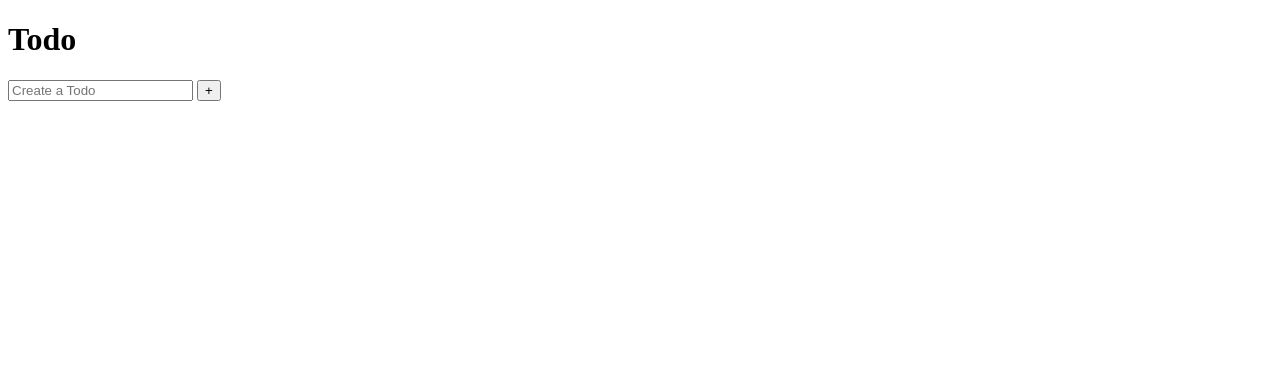
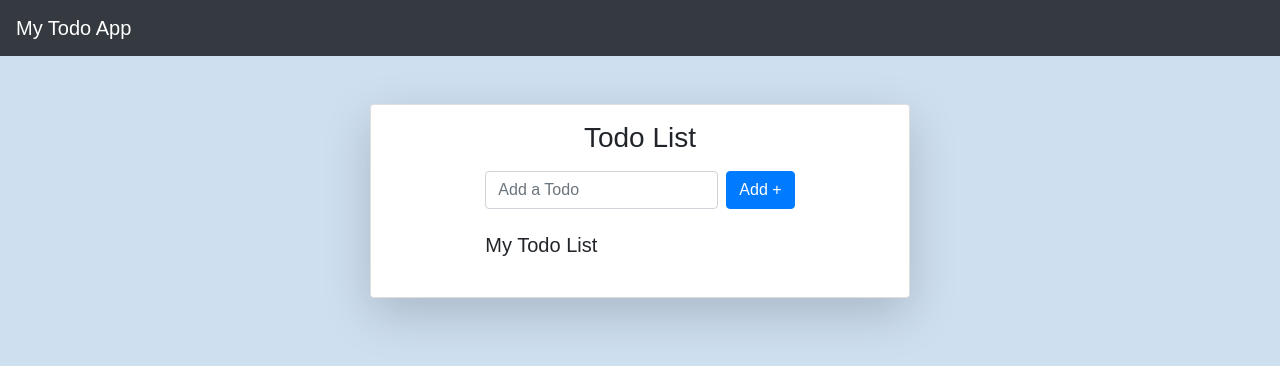
Before and after one commit to mikkycody/todo-with-testing, a website: page index.html in a window 1280 px wide. Drawn offline with nearby package versions, Linux system fonts and the light colour scheme.

Commit message:
Redesign

```diff
--- a/css/main.css
+++ b/css/main.css
@@ -0,0 +1,8 @@
+ body {
+    background: #cedff0 !important;
+    font-family: sharp-sans-bold, fallback-font, Arial, sans-serif !important;
+}
+
+ul {
+  list-style-type: none;
+}
--- a/index.html
+++ b/index.html
@@ -6,24 +6,51 @@
     <meta charset="UTF-8">
     <meta name="viewport" content="width=device-width, initial-scale=1.0">
     <link rel="stylesheet" type="text/css" href="css/main.css">
+    <link rel="stylesheet" href="https://maxcdn.bootstrapcdn.com/bootstrap/4.5.2/css/bootstrap.min.css">
+    <link rel="stylesheet" href="https://cdnjs.cloudflare.com/ajax/libs/font-awesome/4.7.0/css/font-awesome.min.css">
     <title>Todo List App</title>
 </head>
 
 <body>
 
+    <nav class="navbar navbar-dark bg-dark mb-5">
+        <span class="navbar-brand mb-0 h1">My Todo App</span>
+    </nav>
     <div class="container">
-        <h1>Todo</h1>
+        <div class="row">
+            <div class="col-md-6 offset-md-3">
+                <div class="card shadow-lg">
+                    <div class="row d-flex justify-content-center">
+                        <div class="m-3">
+                            <h3 class="text-center pb-2">Todo List</h3>
 
-        <form class="form">
-            <input type="text" class="todo-text" placeholder="Create a Todo">
-            <button type="submit" class="add-todo">+</button>
-        </form>
+                            <form class="form form-inline mb-3">
+                                <label class="sr-only" for="inlineFormInputName2">Add New Todo</label>
+                                <input type="text" class="todo-text form-control mb-2 mr-sm-2" placeholder="Add a Todo">
 
-        <ul class="todo-items">
+                                <button type="submit" class="add-todo btn btn-primary mb-2">Add +</button>
+                            </form>
 
-        </ul>
+
+                            <h5 class="mb-4">My Todo List</h5>
+                            <ul class="todo-items p-0">
+
+                            </ul>
+                        </div>
+                    </div>
+                </div>
+            </div>
+        </div>
     </div>
 
 </body>
     <script type="text/javascript" src="js/main.js"></script>
+    <!-- jQuery library -->
+    <script src="https://ajax.googleapis.com/ajax/libs/jquery/3.5.1/jquery.min.js"></script>
+
+    <!-- Popper JS -->
+    <script src="https://cdnjs.cloudflare.com/ajax/libs/popper.js/1.16.0/umd/popper.min.js"></script>
+
+    <!-- Latest compiled JavaScript -->
+    <script src="https://maxcdn.bootstrapcdn.com/bootstrap/4.5.2/js/bootstrap.min.js"></script>
 </html>
--- a/js/main.js
+++ b/js/main.js
@@ -55,9 +55,12 @@ function displayTodos(todos) {
     }
 
     li.innerHTML = `
-      <input type="checkbox" class="checkbox" ${checked}>
-      ${item.name}
-      <button class="delete-button">X</button>
+        <input type="checkbox" class="checkbox" ${checked}>
+        <b>${item.name}</b>
+        <button class="btn btn-danger delete-button ml-auto">
+          <i class="fa fa-trash" aria-hidden="true"></i>
+        </button>
+          <hr/>
     `;
     // append the <li> list to the <ul> tag
     todoList.append(li);
```
